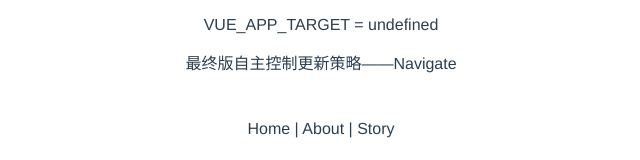
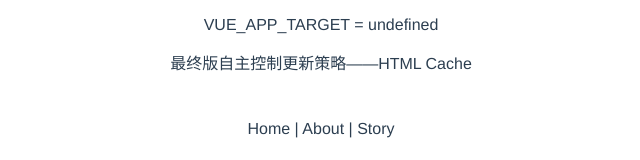
Before and after one commit to oneyoung19/learn-pwa, a Vue app: page /about in a window 1280 px wide. Shown: the top 160 px of the page, without its empty margins (319-959 px from the left). Built offline with nearby package versions, Linux system fonts and the light colour scheme.

Commit message:
feat: HTML Cache

```diff
--- a/src/App.vue
+++ b/src/App.vue
@@ -1,7 +1,7 @@
 <template>
   <div id="app">
     <p>{{ `VUE_APP_TARGET = ${target}` }}</p>
-    <p>最终版自主控制更新策略——Navigate</p>
+    <p>最终版自主控制更新策略——HTML Cache</p>
     <div id="nav">
       <!-- <router-link :to="{ name: 'Home' }">Home</router-link> |
       <router-link :to="{ name: 'About' }">About</router-link> |
```
